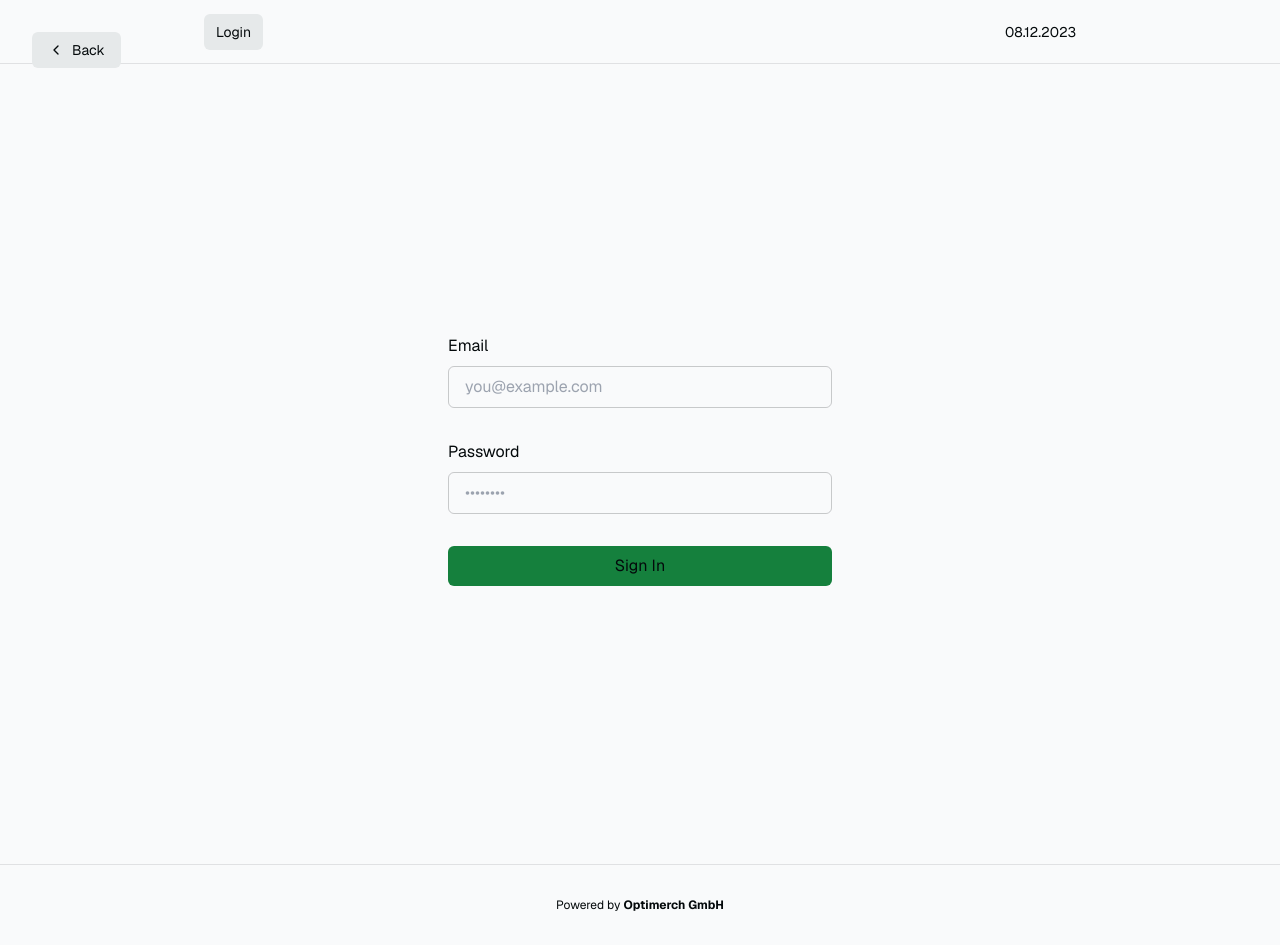
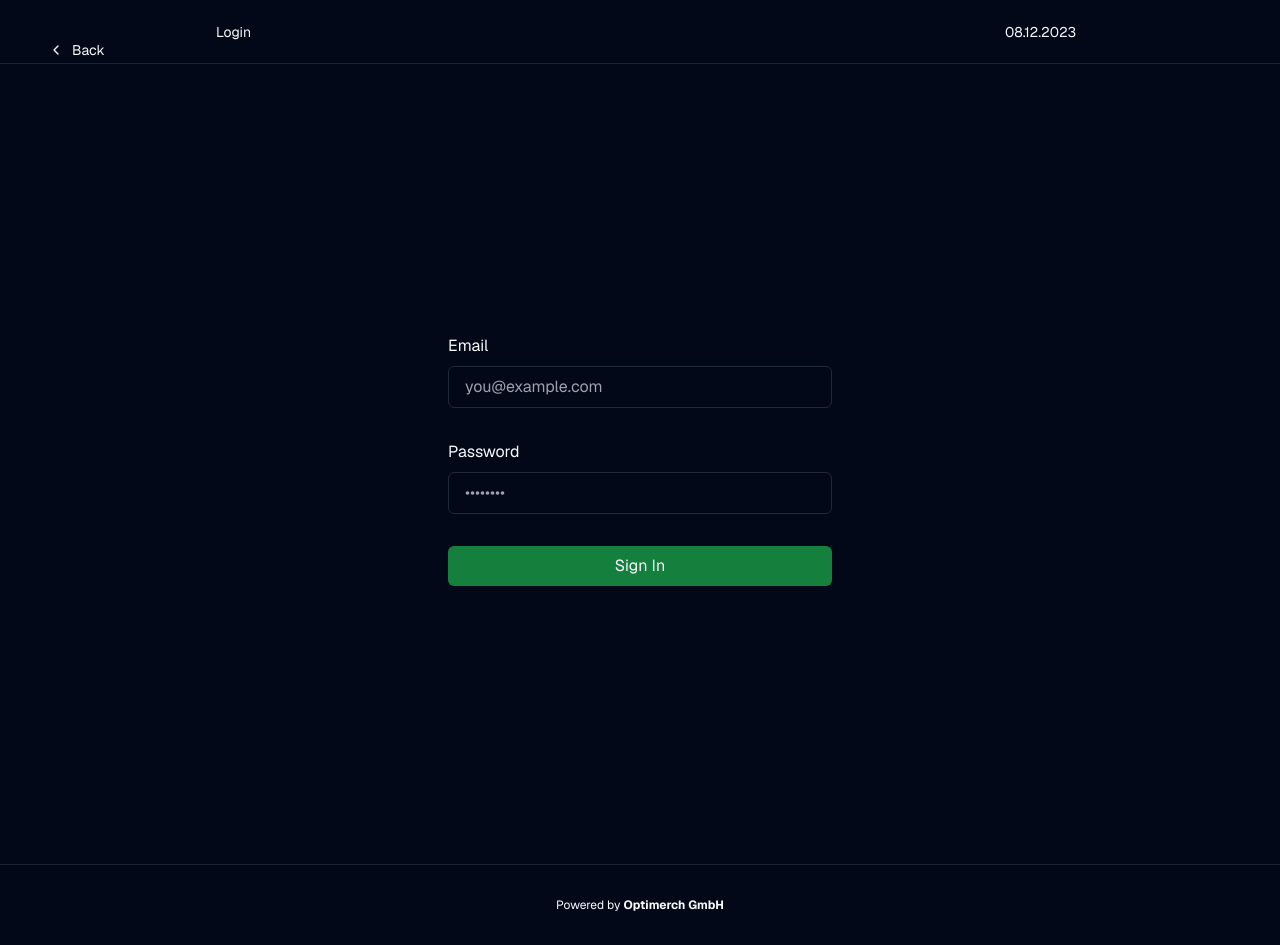
Before and after one commit to KrokoNinja/optimerch-room-booking, a Next.js app: page /login in a window 1280 px wide. Built offline with nearby package versions, Linux system fonts and the light colour scheme; no server answers.

Commit message:
installing shadcn ui and fixing styles

```diff
--- a/app/globals.css
+++ b/app/globals.css
@@ -3,27 +3,82 @@
 @tailwind utilities;
 
 @layer base {
-	:root {
-		--background: 200 20% 98%;
-		--btn-background: 200 10% 91%;
-		--btn-background-hover: 200 10% 89%;
-		--foreground: 200 50% 3%;
-	}
+  :root {
+    --background: 0 0% 100%;
+    --foreground: 222.2 84% 4.9%;
 
-	@media (prefers-color-scheme: dark) {
-		:root {
-			--background: 200 50% 3%;
-			--btn-background: 200 10% 9%;
-			--btn-background-hover: 200 10% 12%;
-			--foreground: 200 20% 96%;
-		}
-	}
+    --card: 0 0% 100%;
+    --card-foreground: 222.2 84% 4.9%;
+
+    --popover: 0 0% 100%;
+    --popover-foreground: 222.2 84% 4.9%;
+
+    --primary: 222.2 47.4% 11.2%;
+    --primary-foreground: 210 40% 98%;
+
+    --secondary: 210 40% 96.1%;
+    --secondary-foreground: 222.2 47.4% 11.2%;
+
+    --muted: 210 40% 96.1%;
+    --muted-foreground: 215.4 16.3% 46.9%;
+
+    --accent: 210 40% 96.1%;
+    --accent-foreground: 222.2 47.4% 11.2%;
+
+    --destructive: 0 84.2% 60.2%;
+    --destructive-foreground: 210 40% 98%;
+
+    --border: 214.3 31.8% 91.4%;
+    --input: 214.3 31.8% 91.4%;
+    --ring: 222.2 84% 4.9%;
+
+    --radius: 0.5rem;
+
+    --meeting: 122, 68%, 48%;
+    --meeting-foreground: 0, 0%, 100%;
+  }
+
+  .dark {
+    --background: 222.2 84% 4.9%;
+    --foreground: 210 40% 98%;
+
+    --card: 222.2 84% 4.9%;
+    --card-foreground: 210 40% 98%;
+
+    --popover: 222.2 84% 4.9%;
+    --popover-foreground: 210 40% 98%;
+
+    --primary: 210 40% 98%;
+    --primary-foreground: 222.2 47.4% 11.2%;
+
+    --secondary: 217.2 32.6% 17.5%;
+    --secondary-foreground: 210 40% 98%;
+
+    --muted: 217.2 32.6% 17.5%;
+    --muted-foreground: 215 20.2% 65.1%;
+
+    --accent: 217.2 32.6% 17.5%;
+    --accent-foreground: 210 40% 98%;
+
+    --destructive: 0 62.8% 30.6%;
+    --destructive-foreground: 210 40% 98%;
+
+    --border: 217.2 32.6% 17.5%;
+    --input: 217.2 32.6% 17.5%;
+    --ring: 212.7 26.8% 83.9%;
+
+    --meeting: 124, 68%, 48%;
+    --meeting-foreground: 0, 0%, 100%;
+  }
 }
 
 @layer base {
-	* {
-		@apply border-foreground/20;
-	}
+  * {
+    @apply border-border;
+  }
+  body {
+    @apply bg-background text-foreground;
+  }
 }
 
 @layer base {
@@ -31,18 +86,3 @@
 		@apply h-7;
 	}
 }
-
-.animate-in {
-	animation: animateIn 0.3s ease 0.15s both;
-}
-
-@keyframes animateIn {
-	from {
-		opacity: 0;
-		transform: translateY(10px);
-	}
-	to {
-		opacity: 1;
-		transform: translateY(0);
-	}
-}
--- a/app/layout.tsx
+++ b/app/layout.tsx
@@ -31,7 +31,7 @@
           href="https://fonts.googleapis.com/icon?family=Material+Icons"
         />
       </head>
-      <body className="bg-background text-foreground">
+      <body className="bg-background text-foreground dark">
       <nav className="w-full flex justify-center border-b border-b-foreground/10 h-16">
 				<div className="w-full max-w-4xl flex justify-between items-center p-3 text-sm">
 					<AuthButton />
--- a/app/login/page.tsx
+++ b/app/login/page.tsx
@@ -15,10 +15,6 @@
     const password = formData.get('password') as string
     const cookieStore = cookies()
     const supabase = createClient(cookieStore)
-
-    if (supabase.auth.getUser() !== null) {
-      return redirect('/')
-    }
 
     const { error } = await supabase.auth.signInWithPassword({
       email,
--- a/components/Meeting.tsx
+++ b/components/Meeting.tsx
@@ -37,7 +37,7 @@
 	return (
 		<>
 			<td
-				className="bg-red-400 rounded-md cursor-pointer"
+				className="bg-meeting text-meeting-foreground rounded-md cursor-pointer"
 				rowSpan={meetingsLenght}
 				onClick={handleOpen}
 			>
--- /dev/null
+++ b/lib/utils.ts
@@ -0,0 +1,6 @@
+import { type ClassValue, clsx } from "clsx"
+import { twMerge } from "tailwind-merge"
+
+export function cn(...inputs: ClassValue[]) {
+  return twMerge(clsx(inputs))
+}
--- a/package.json
+++ b/package.json
@@ -13,12 +13,17 @@
     "@supabase/ssr": "latest",
     "@supabase/supabase-js": "latest",
     "autoprefixer": "10.4.15",
+    "class-variance-authority": "^0.7.0",
+    "clsx": "^2.1.0",
     "geist": "^1.0.0",
+    "lucide-react": "^0.309.0",
     "next": "latest",
     "postcss": "^8.4.32",
     "react": "18.2.0",
     "react-dom": "18.2.0",
+    "tailwind-merge": "^2.2.0",
     "tailwindcss": "3.3.3",
+    "tailwindcss-animate": "^1.0.7",
     "typescript": "5.1.3"
   },
   "devDependencies": {
--- a/tailwind.config.js
+++ b/tailwind.config.js
@@ -1,20 +1,81 @@
 /** @type {import('tailwindcss').Config} */
 module.exports = {
+  darkMode: ["class"],
   content: [
-    './app/**/*.{js,ts,jsx,tsx,mdx}',
-    './components/**/*.{js,ts,jsx,tsx,mdx}',
+    './pages/**/*.{ts,tsx}',
+    './components/**/*.{ts,tsx}',
+    './app/**/*.{ts,tsx}',
+    './src/**/*.{ts,tsx}',
   ],
+  prefix: "",
   theme: {
+    container: {
+      center: true,
+      padding: "2rem",
+      screens: {
+        "2xl": "1400px",
+      },
+    },
     extend: {
       colors: {
-        background: 'hsl(var(--background))',
-        foreground: 'hsl(var(--foreground))',
-        btn: {
-          background: 'hsl(var(--btn-background))',
-          'background-hover': 'hsl(var(--btn-background-hover))',
+        border: "hsl(var(--border))",
+        input: "hsl(var(--input))",
+        ring: "hsl(var(--ring))",
+        background: "hsl(var(--background))",
+        foreground: "hsl(var(--foreground))",
+        primary: {
+          DEFAULT: "hsl(var(--primary))",
+          foreground: "hsl(var(--primary-foreground))",
         },
+        secondary: {
+          DEFAULT: "hsl(var(--secondary))",
+          foreground: "hsl(var(--secondary-foreground))",
+        },
+        destructive: {
+          DEFAULT: "hsl(var(--destructive))",
+          foreground: "hsl(var(--destructive-foreground))",
+        },
+        muted: {
+          DEFAULT: "hsl(var(--muted))",
+          foreground: "hsl(var(--muted-foreground))",
+        },
+        accent: {
+          DEFAULT: "hsl(var(--accent))",
+          foreground: "hsl(var(--accent-foreground))",
+        },
+        popover: {
+          DEFAULT: "hsl(var(--popover))",
+          foreground: "hsl(var(--popover-foreground))",
+        },
+        card: {
+          DEFAULT: "hsl(var(--card))",
+          foreground: "hsl(var(--card-foreground))",
+        },
+        meeting: {
+          DEFAULT: "hsl(var(--meeting))",
+          foreground: "hsl(var(--meeting-foreground))",
+        },
+      },
+      borderRadius: {
+        lg: "var(--radius)",
+        md: "calc(var(--radius) - 2px)",
+        sm: "calc(var(--radius) - 4px)",
+      },
+      keyframes: {
+        "accordion-down": {
+          from: { height: "0" },
+          to: { height: "var(--radix-accordion-content-height)" },
+        },
+        "accordion-up": {
+          from: { height: "var(--radix-accordion-content-height)" },
+          to: { height: "0" },
+        },
+      },
+      animation: {
+        "accordion-down": "accordion-down 0.2s ease-out",
+        "accordion-up": "accordion-up 0.2s ease-out",
       },
     },
   },
-  plugins: [],
+  plugins: [require("tailwindcss-animate")],
 }
```
Also changed, not shown: components.json (added), 1 other file (tests, documents, lock files or other folders).
